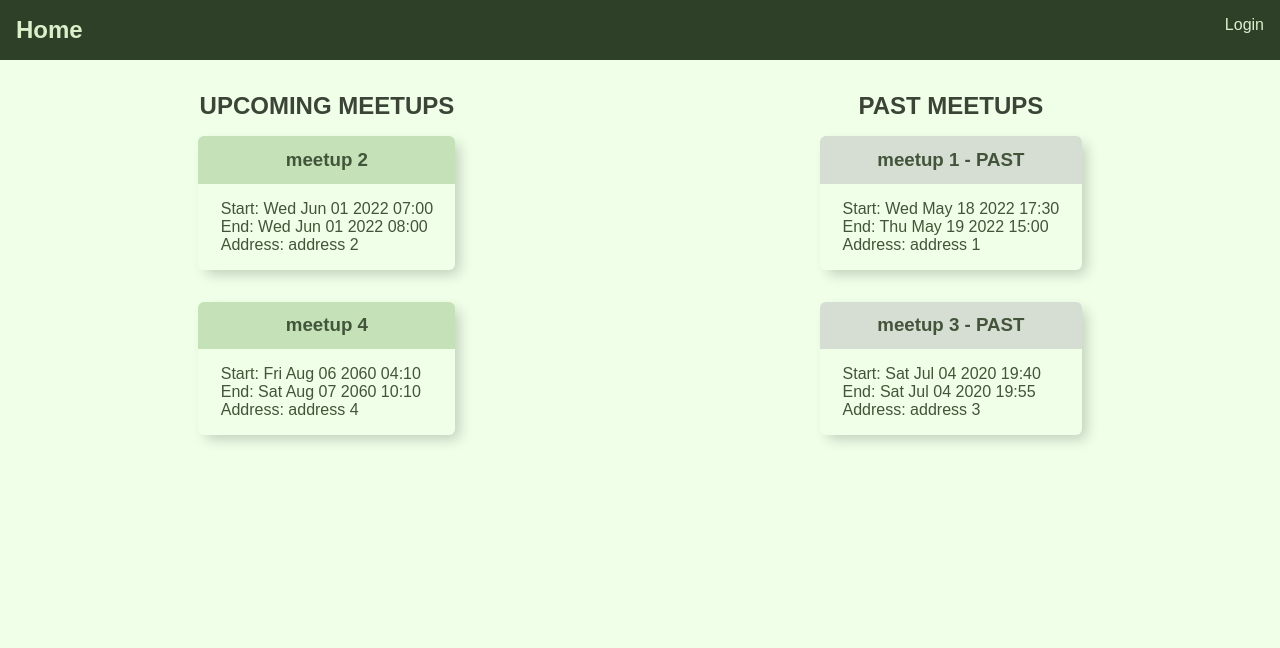
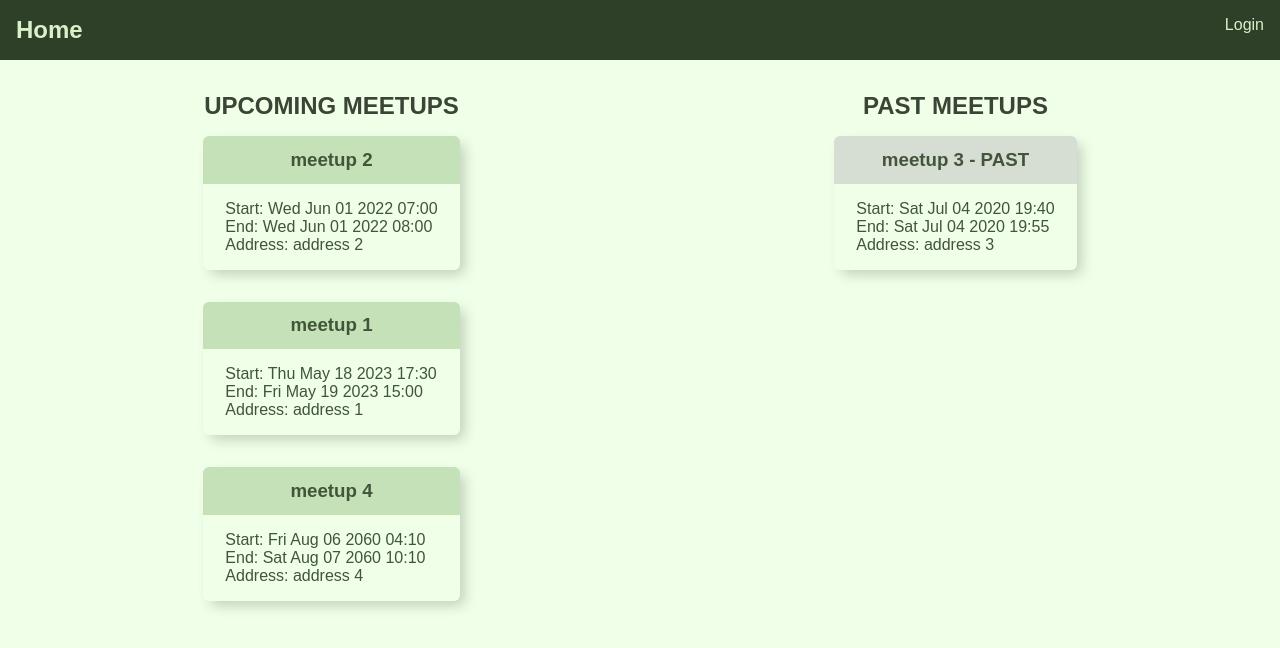
Before and after one commit to renzosantamaria/tdd-slutprojekt, a React (Create React App) app: page / in a window 1280 px wide. Shown: the top 648 px of the page. Built offline with nearby package versions, Linux system fonts and the light colour scheme.

Commit message:
fix failed tests

```diff
--- a/src/data/index.ts
+++ b/src/data/index.ts
@@ -5,8 +5,8 @@ export let meetups: IMeetup[] = [
   {
     id: 1,
     title: 'meetup 1',
-    startDate: new Date('2022-05-18T17:30:00'),
-    endDate: new Date('2022-05-19T15:00:00'),
+    startDate: new Date('2023-05-18T17:30:00'),
+    endDate: new Date('2023-05-19T15:00:00'),
     hostName: 'user 1',
     description:
       'desc 1',
```
